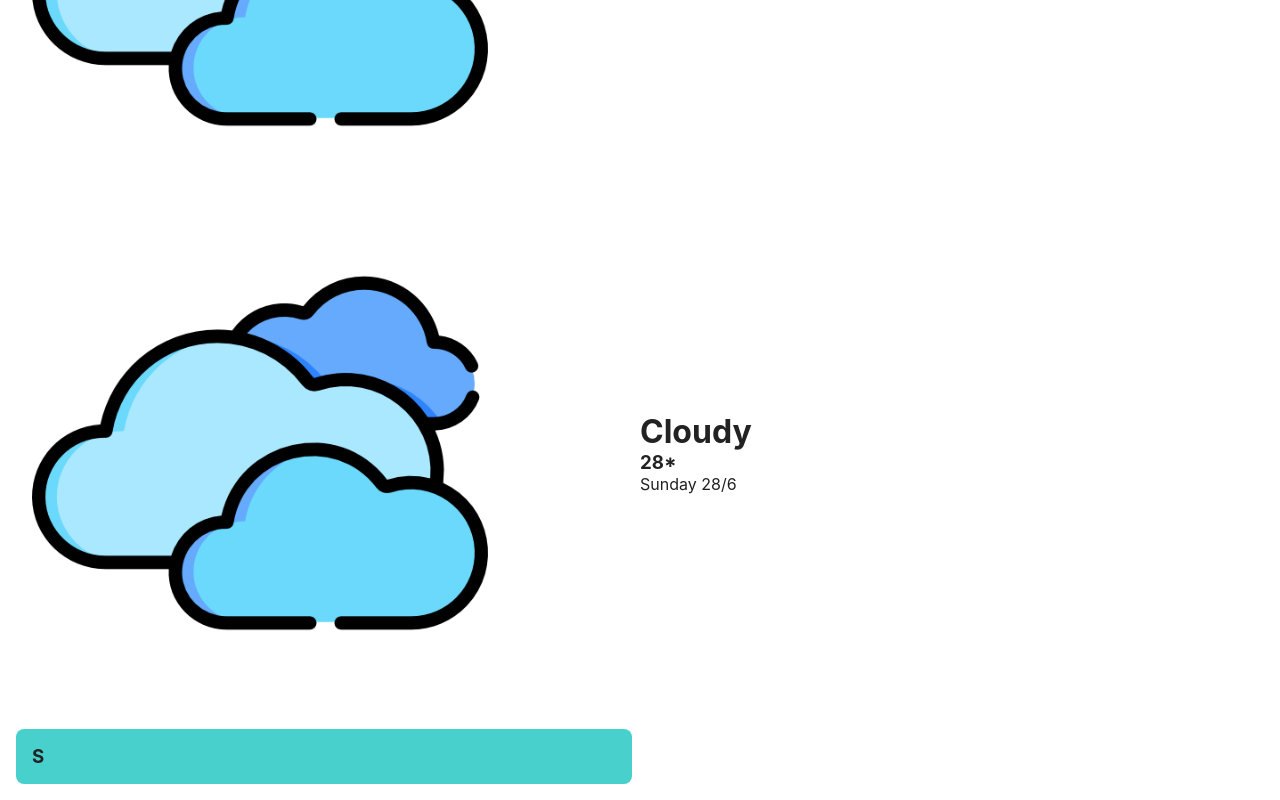
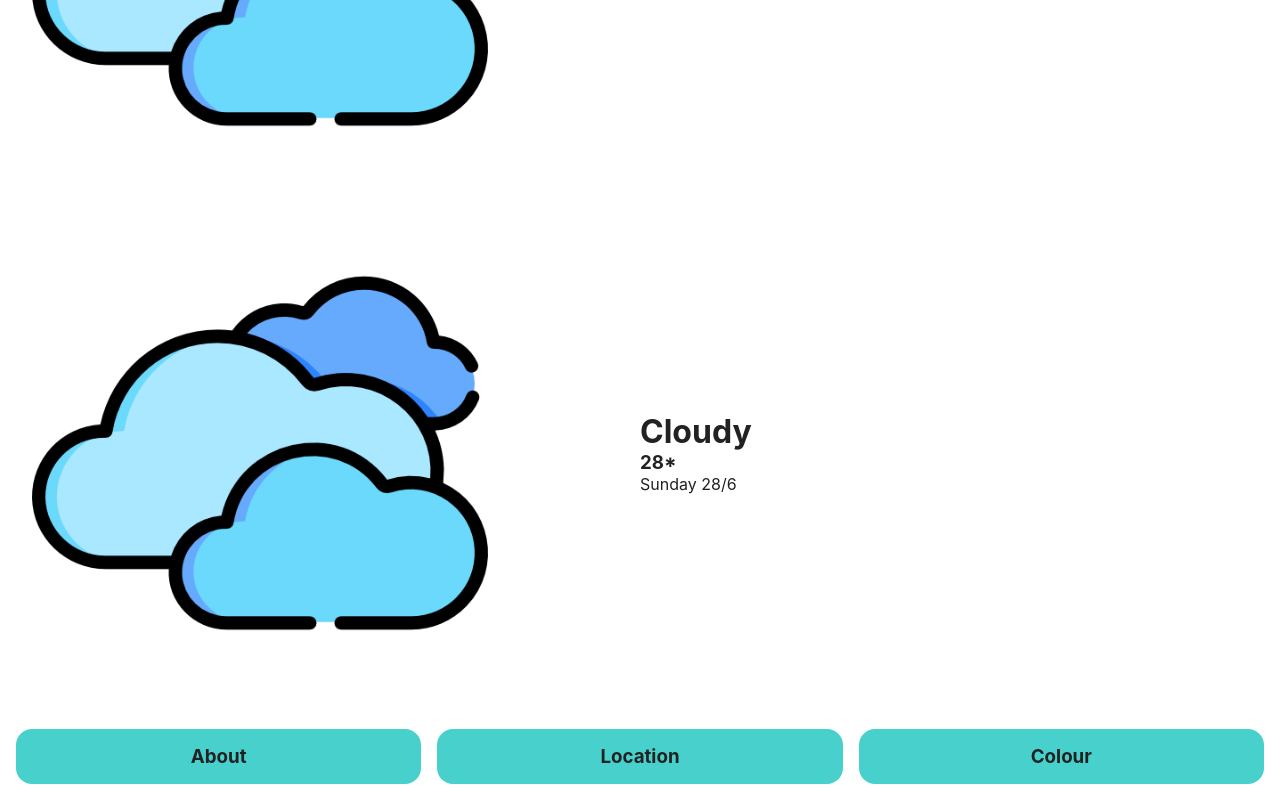
Before and after one commit to ahme-dev/hawr, a React (Vite) app: page / in a window 1280 px wide. Shown: the part 831-1631 px from the top of the page. Built offline with nearby package versions, Linux system fonts and the light colour scheme.

Commit message:
Add three "Button"s to footer and make them usable

```diff
--- a/src/App.css
+++ b/src/App.css
@@ -24,5 +24,5 @@ main {
 }
 
 footer {
-  grid-template-columns: 1fr 1fr;
+  grid-template-columns: 1fr 1fr 1fr;
 }
--- a/src/App.jsx
+++ b/src/App.jsx
@@ -13,7 +13,9 @@ function App() {
         <Day></Day>
       </main>
       <footer>
-        <Button></Button>
+        <Button img={"#"} click={() => {}} text="About"></Button>
+        <Button img={"#"} click={() => {}} text="Location"></Button>
+        <Button img={"#"} click={() => {}} text="Colour"></Button>
       </footer>
     </div>
   );
--- a/src/components/Button.css
+++ b/src/components/Button.css
@@ -2,8 +2,11 @@
   background-color: mediumturquoise;
   color: #222;
 
-  border-radius: 0.5rem;
+  border-radius: 1rem;
   padding: 1rem;
+  cursor: pointer;
 
-  cursor: pointer;
+  display: flex;
+  align-items: center;
+  justify-content: center;
 }
--- a/src/components/Button.jsx
+++ b/src/components/Button.jsx
@@ -1,9 +1,9 @@
 import "./Button.css";
 
-function Button() {
+function Button(props) {
   return (
-    <div className="Button">
-      <h3>S</h3>
+    <div onClick={props.click} className="Button">
+      <h3>{props.text}</h3>
     </div>
   );
 }
```
